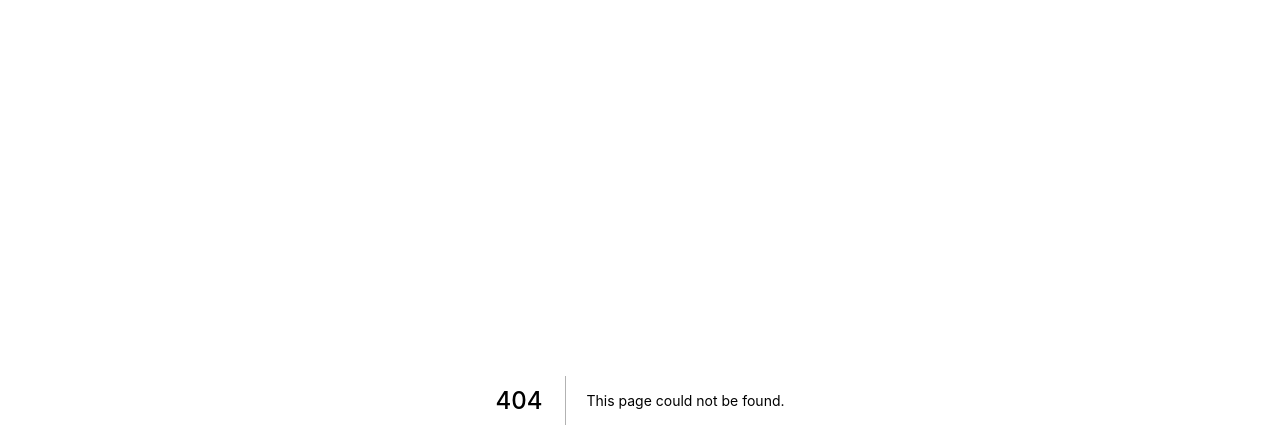
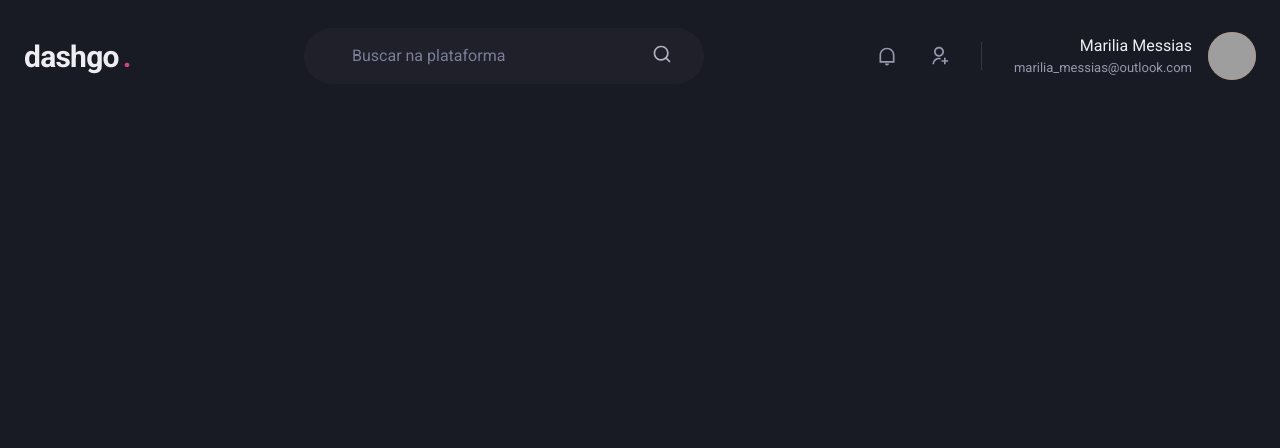
Before and after one commit to mariliamessias/ignite-dashgo, a Next.js app: page /dashboard in a window 1280 px wide. Before the commit this address had no page. Shown: the top 448 px of the page. Built offline with nearby package versions, Linux system fonts and the light colour scheme; grey boxes are pictures that could not be loaded.

Commit message:
add search and user information to header component

```diff
--- a/package.json
+++ b/package.json
@@ -16,7 +16,8 @@
     "framer-motion": "^6.2.8",
     "next": "12.1.0",
     "react": "17.0.2",
-    "react-dom": "17.0.2"
+    "react-dom": "17.0.2",
+    "react-icons": "^4.3.1"
   },
   "devDependencies": {
     "@types/node": "^17.0.21",
--- /dev/null
+++ b/src/components/Header.tsx
@@ -0,0 +1,75 @@
+import { Flex, Input, Text, Icon, HStack, Box, Avatar } from "@chakra-ui/react";
+import {
+  RiNotificationLine,
+  RiSearchLine,
+  RiUserAddLine,
+} from "react-icons/ri";
+
+export function Header() {
+  return (
+    <Flex
+      as="header"
+      w="100%"
+      maxWidth={1480}
+      h="20"
+      mx="auto"
+      mt="4"
+      px="6"
+      align="center"
+    >
+      <Text fontSize="3xl" fontWeight="bold" letterSpacing="tight" w="64">
+        dashgo
+        <Text as="span" marginLeft="1" color="pink.500">
+          .
+        </Text>
+      </Text>
+      <Flex
+        as="label"
+        flex="1"
+        py="4"
+        px="8"
+        ml="6"
+        maxWidth={400}
+        alignSelf="center"
+        color="gray.200"
+        position="relative"
+        bg="gray.800"
+        borderRadius="full"
+      >
+        <Input
+          color="gray.50"
+          variant="unstyled"
+          px="4"
+          mr="4"
+          placeholder="Buscar na plataforma"
+          _placeholder={{ color: "gray.400" }}
+        />
+        <Icon as={RiSearchLine} fontSize="20" />
+      </Flex>
+      <Flex align="center" ml="auto">
+        <HStack
+          spacing="8"
+          mx="8"
+          pr="8"
+          py="1"
+          color="gray.300"
+          borderRightWidth={1}
+          borderColor="gray.700"
+        >
+          <Icon as={RiNotificationLine} fontSize="20" />
+          <Icon as={RiUserAddLine} fontSize="20" />
+        </HStack>
+
+        <Flex align="center">
+          <Box mr="4" textAlign="right">
+            <Text>Marilia Messias</Text>
+            <Text color="gray.300" fontSize="small">
+              marilia_messias@outlook.com
+            </Text>
+          </Box>
+          <Avatar size="md" name="Marilia Messias" src="https://github.com/mariliamessias.png"/>
+        </Flex>
+      </Flex>
+    </Flex>
+  );
+}
--- /dev/null
+++ b/src/pages/dashboard.tsx
@@ -0,0 +1,7 @@
+import { Header } from "../components/Header";
+
+export default function DashBoard(){
+    return(
+       <Header/>
+    )
+}
--- a/src/pages/index.tsx
+++ b/src/pages/index.tsx
@@ -1,7 +1,7 @@
 import { Flex, Button, Stack } from "@chakra-ui/react";
 import { Input } from "../components/Form/Input";
 
-export default function Home() {
+export default function SignIn() {
   return (
     <Flex w="100vw" h="100vh" align="center" justify="center">
       <Flex
```
Also changed, not shown: 1 other file (tests, documents, lock files or other folders).
